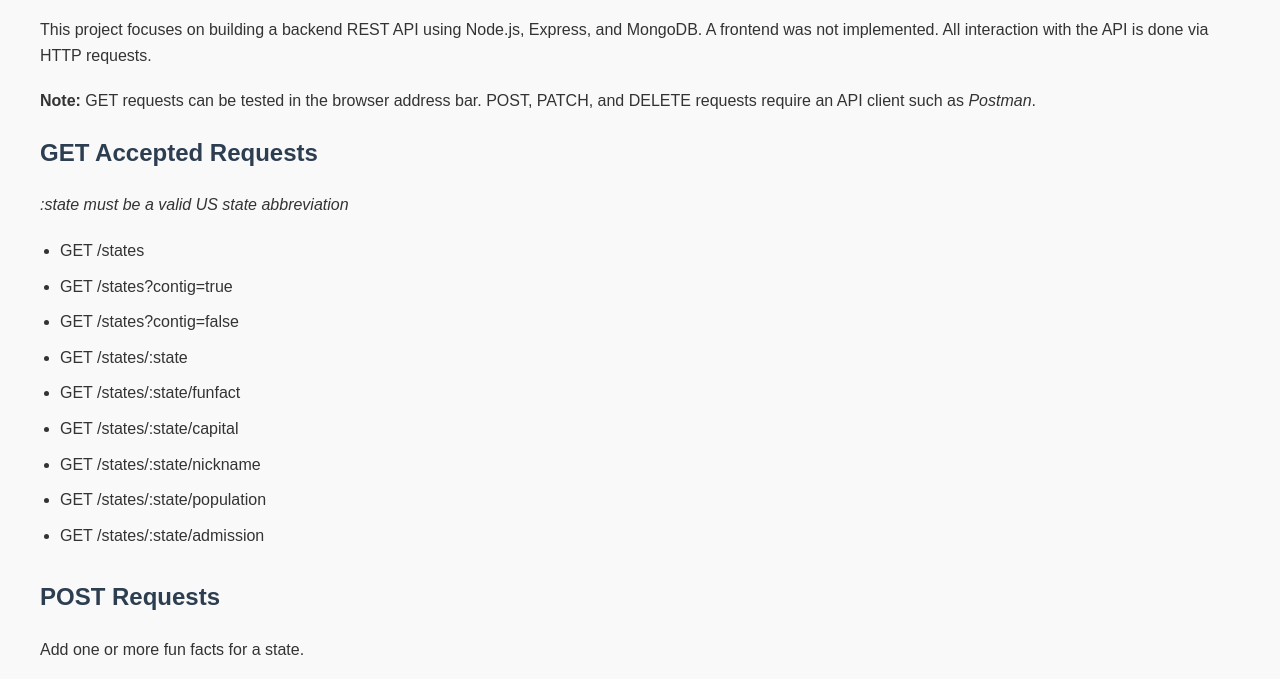
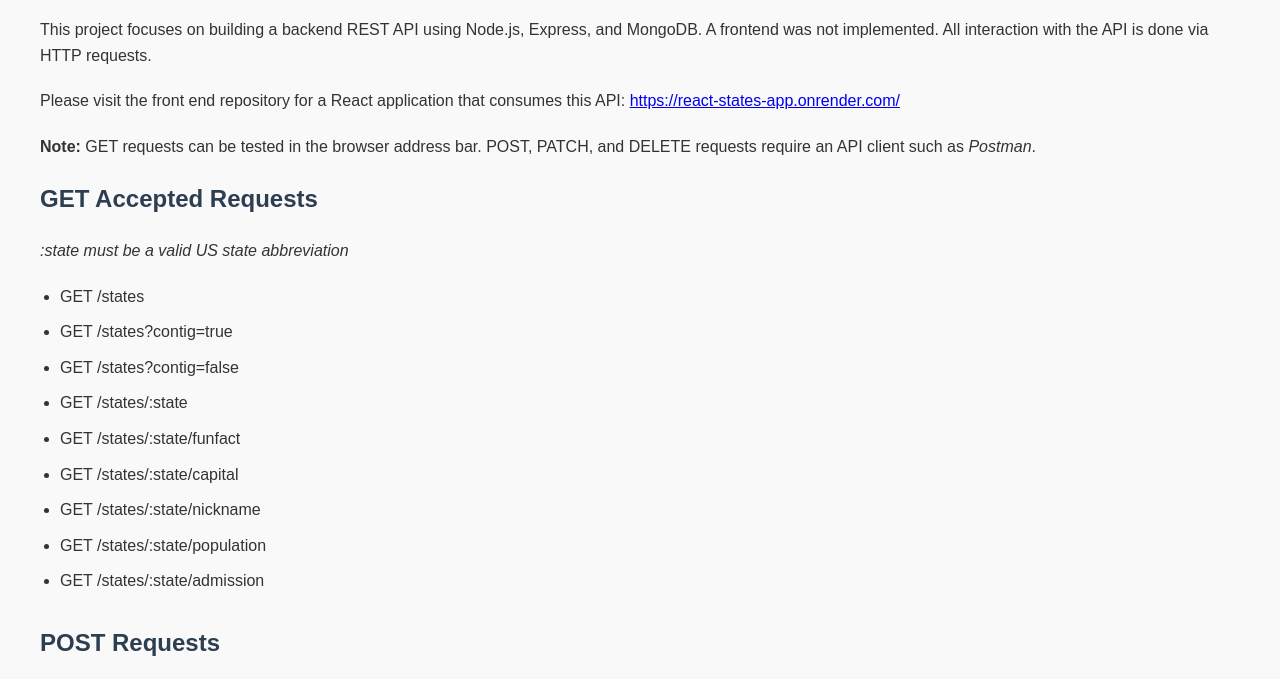
Before and after one commit to Pavel-Martinez-22/Full-Stack-API-States, a website: page views/index.html in a window 1280 px wide. Shown: the part 94-773 px from the top of the page. Drawn offline with Linux system fonts and the light colour scheme; files that its build step writes are made by us from their sources.

Commit message:
Added link to front end

```diff
--- a/views/index.html
+++ b/views/index.html
@@ -14,6 +14,10 @@
     <p>
       This project focuses on building a backend REST API using Node.js, Express, and MongoDB. A
       frontend was not implemented. All interaction with the API is done via HTTP requests.
+    </p>
+    <p>
+      Please visit the front end repository for a React application that consumes this API:
+      <a href="https://react-states-app.onrender.com/">https://react-states-app.onrender.com/</a>
     </p>
 
     <p>
```
